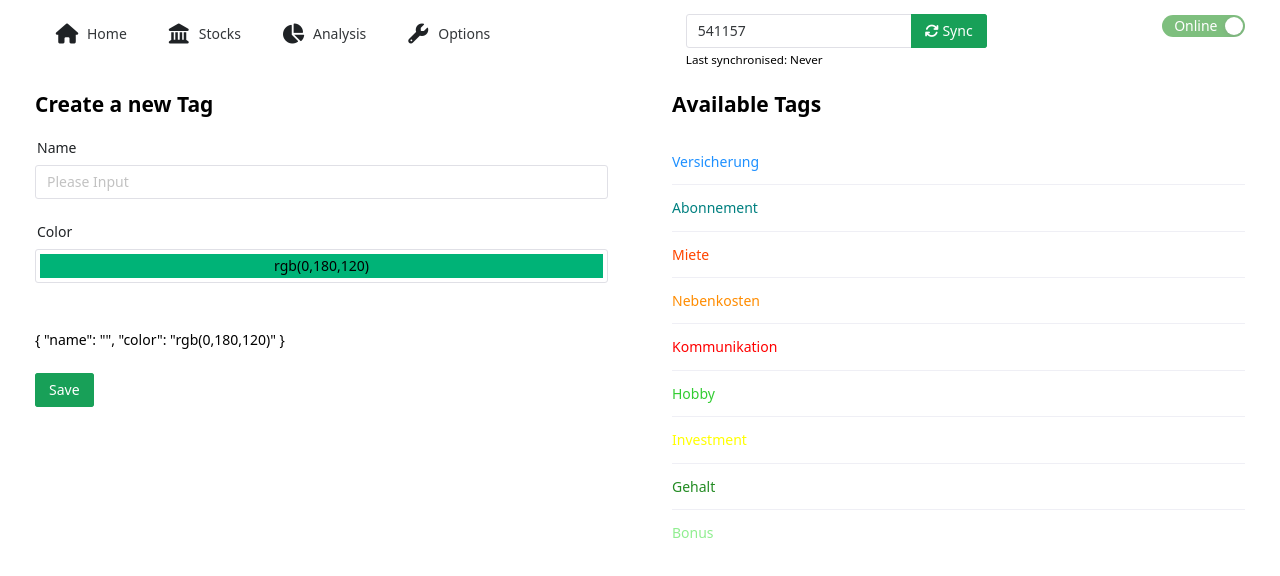
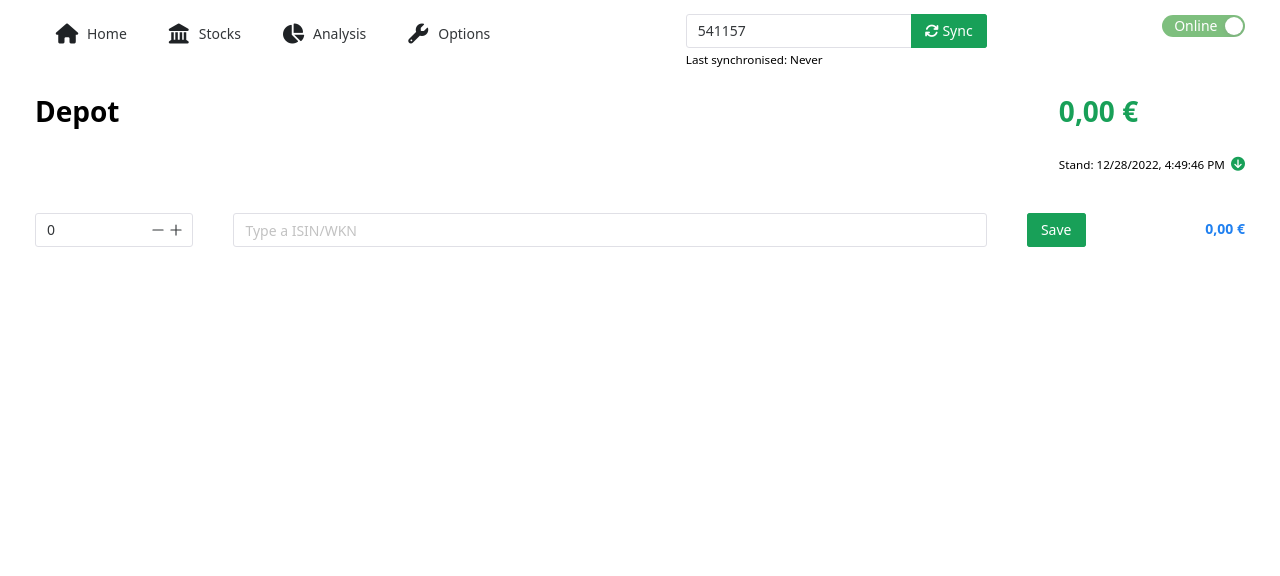
Before and after one commit to njustus/budgeting, a Vue app in the folder app/: page /#/stocks in a window 1280 px wide. Before the commit this address led to /#/options. Shown: the top 576 px of the page. Built offline with nearby package versions, Linux system fonts and the light colour scheme.

Commit message:
use autocomplete when searching for stocks

```diff
--- a/app/src/components/stocks/stock-form.vue
+++ b/app/src/components/stocks/stock-form.vue
@@ -1,6 +1,6 @@
 <script setup lang="ts">
 import {useAppStore} from '@/stores/app-state'
-import {inject, ref, h, computed} from "vue";
+import {inject, ref, h, computed, watchEffect, reactive} from "vue";
 import {StocksClient} from "@/services";
 import {useNotification, NButton} from "naive-ui";
 import type {StockInfo} from "@/models";
@@ -15,11 +15,25 @@ const stockRef$ = ref({
 })
 
 const stockDetails$ = ref<StockInfo|null>(null)
+const stockOptions$ = ref<StockInfo[]>([]);
+const isLoading$ = ref<boolean>(false)
+
+const autoCompleteOptions$ = computed(() =>
+   stockOptions$.value.map(stock => ({label: `${stock.name} ${stock.isin} (${stock.wkn})`, value: stock.isin}))
+)
+
+watchEffect(async () => {
+  stockOptions$.value = await findStock(stockRef$.value.isin);
+});
 
 const amount$ = computed(() =>
   (stockDetails$.value) ?
     stockRef$.value.count * stockDetails$.value.exchange.price : 0.0
 )
+
+function updateStockDetails(selectedIsin: string) {
+  stockDetails$.value = stockOptions$.value.find(stock => stock.isin === selectedIsin) || null
+}
 
 function saveStock() {
   if(!stockDetails$.value) {
@@ -29,42 +43,15 @@ function saveStock() {
   appStore.addStock(stockDetails$.value, stockRef$.value.count)
 }
 
-async function findStock() {
-  if(stockRef$.value.isin.length<5) {
-    return
+async function findStock(isin?: string):Promise<StockInfo[]> {
+  if(!isin || isin.length<5) {
+    return []
   }
 
+  isLoading$.value = true
   const stockInfos = await stocksClient.findStockInfo(stockRef$.value.isin)
-
-  const title = 'Stock Search'
-  if(stockInfos.length<=0) {
-    notification.error({
-      title,
-      content: 'Unknown Stock: '+stockRef$.value.isin,
-    })
-  } else if(stockInfos.length>1) {
-    const stocksDescription = stockInfos.map(x => x.name).join(', ')
-    notification.warning({
-      title,
-      content: 'Multiple Stocks found: '+stocksDescription
-    });
-  } else {
-    stockDetails$.value = stockInfos[0]
-    const stockDescription = `Name: ${stockDetails$.value.name} - WKN: ${stockDetails$.value.wkn} - ISIN: ${stockDetails$.value.isin}`
-
-    const n = notification.success({
-      title,
-      content: 'Found stock '+stockDescription,
-      action: () => h(NButton, {
-        onClick: () => {
-          n.destroy()
-          saveStock()
-        }
-        },
-        {default: () => 'Save'}
-      )
-    })
-  }
+  isLoading$.value = false
+  return stockInfos
 }
 
 </script>
@@ -80,7 +67,19 @@ async function findStock() {
 
     <n-gi :span="4">
       <n-form-item>
-        <n-input v-model:value="stockRef$.isin" @focusout="findStock" placeholder="ISIN/WKN"></n-input>
+      <n-auto-complete
+        v-model:value="stockRef$.isin"
+        :input-props="{ autocomplete: 'disabled' }"
+        :options="autoCompleteOptions$"
+        :loading="isLoading$"
+        placeholder="Type a ISIN/WKN"
+        @select="updateStockDetails"
+      ></n-auto-complete>
+      </n-form-item>
+    </n-gi>
+    <n-gi>
+      <n-form-item>
+        <n-button :type="'primary'" @click="saveStock">Save</n-button>
       </n-form-item>
     </n-gi>
   </n-grid>
```
